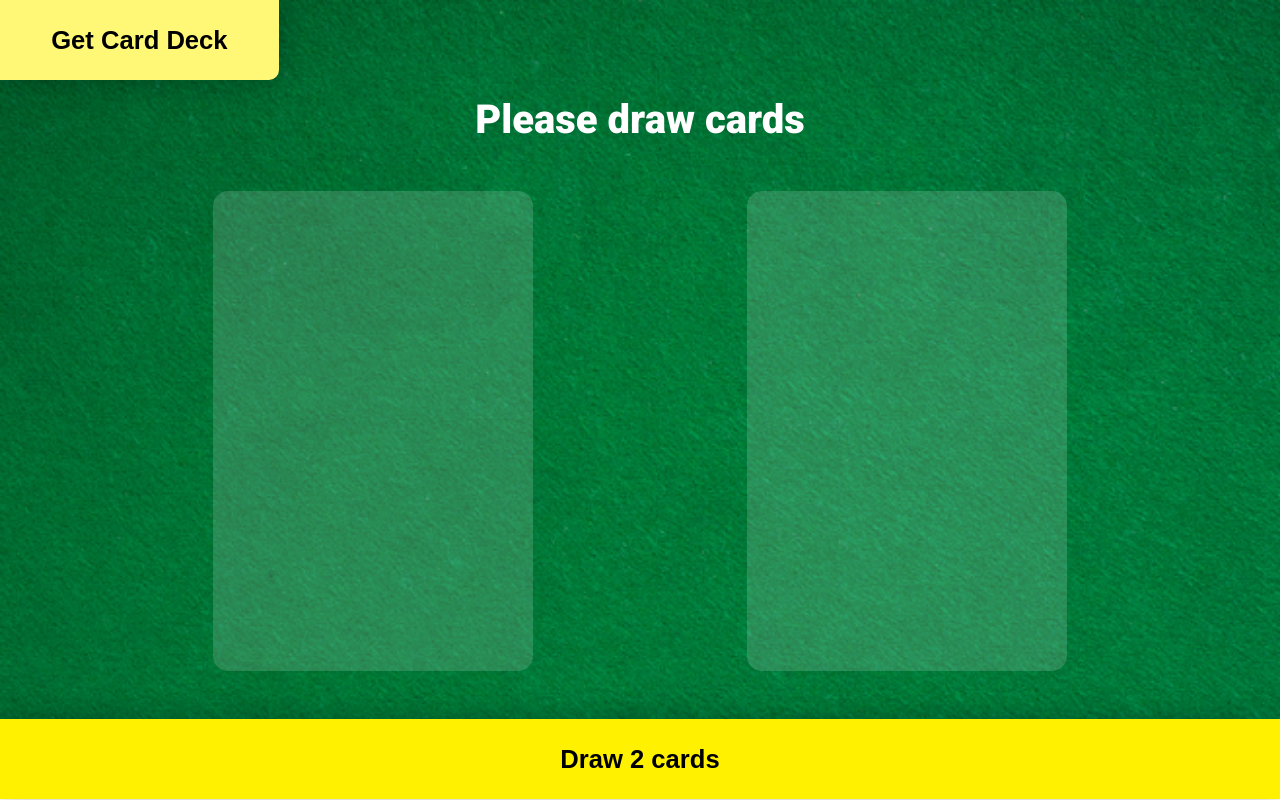
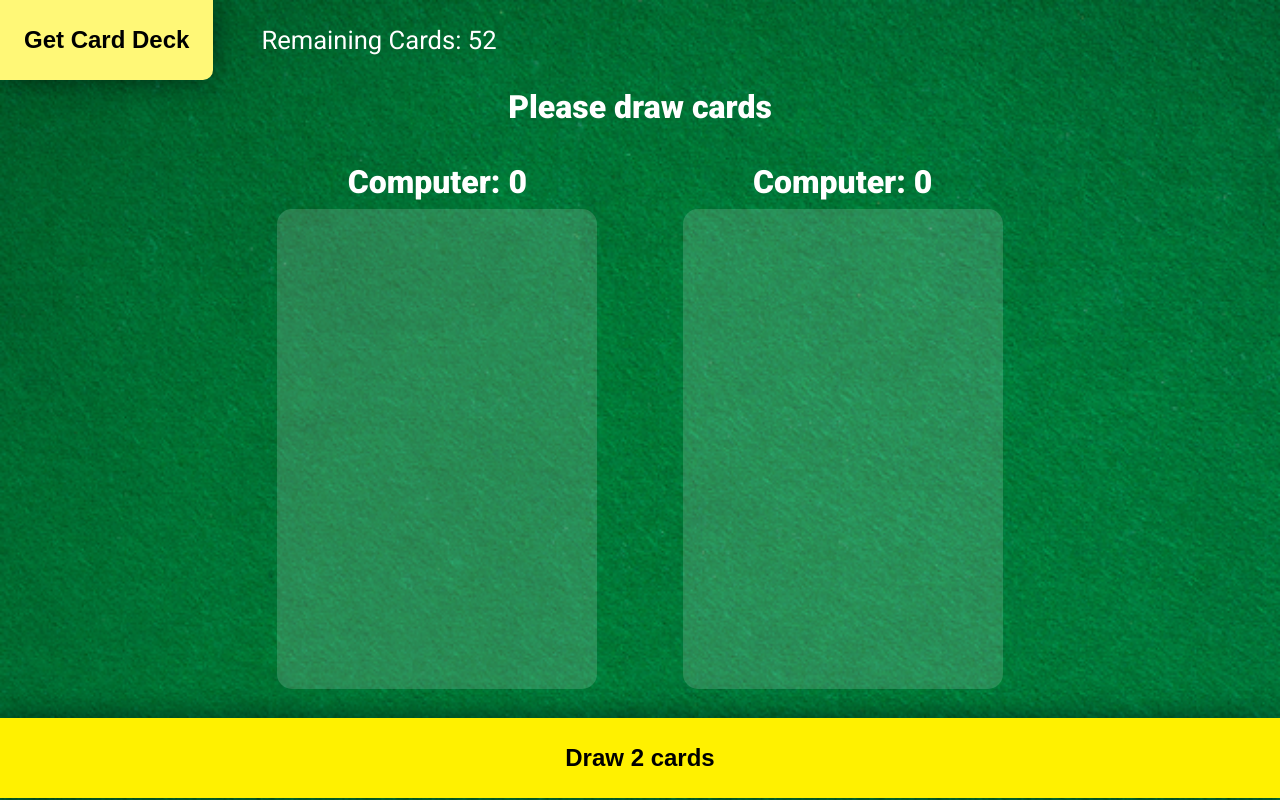
Before and after one commit to CarlEvaristo/Card-Game, a plain HTML site: page index.html in a window 1280 px wide. Drawn offline with Linux system fonts and the light colour scheme; no server answers.

Commit message:
add complete functionality but without async/await

```diff
--- a/index.html
+++ b/index.html
@@ -9,15 +9,16 @@
         <link href="https://fonts.googleapis.com/css2?family=Roboto:wght@400;900&display=swap" rel="stylesheet">
     </head>
     <body>
-        <div class="container">
+        <header>
             <button id="new-deck">Get Card Deck</button>
-            <h2 id="game-message">Please draw cards</h2>
-            <div id="cards">
-                <div class="card-placeholder" id="card-1"></div>
-                <div class="card-placeholder" id="card-2"></div>
-            </div>
-            <button id="draw-cards">Draw 2 cards</button>
+            <p id="cards-remaining">Remaining Cards: 52</p>
+        </header>
+        <h2 id="header">Please draw cards</h2>
+        <div id="cards">
+            <div id="card-1"><h3>Computer: 0</h3><div class="card-placeholder"></div></div>
+            <div id="card-2"><h3>Computer: 0</h3><div class="card-placeholder"></div></div>
         </div>
+        <button id="draw-cards">Draw 2 cards</button>
 
         <script src="index.js"></script>
     </body>
--- a/index.js
+++ b/index.js
@@ -2,6 +2,13 @@ let deckId
 const cardsContainer = document.getElementById("cards")
 const newDeckBtn = document.getElementById("new-deck")
 const drawCardBtn = document.getElementById("draw-cards")
+const header = document.getElementById("header")
+const cardsRemaining = document.getElementById("cards-remaining")
+const card1 = document.getElementById("card-1")
+const card2 = document.getElementById("card-2")
+
+let scoreComputer = 0
+let scorePlayer = 0
 
 function determineWinner(card1, card2) {
     cardArr = ["JACK", "QUEEN", "KING", "ACE"]
@@ -14,27 +21,53 @@ function determineWinner(card1, card2) {
     if (cardArr.includes(cardValue2)) {
         cardValue2 = cardArr.indexOf(cardValue2) + 11
     }
-    let message = (cardValue1 > cardValue2) ? "Computer Wins!" : (cardValue1 < cardValue2) ? "You Win!" : "War!"
-    return message
+
+    if (cardValue1 > cardValue2) {
+        scoreComputer += 1
+        return "Computer Wins!"
+    } else if (cardValue1 < cardValue2) {
+        scorePlayer += 1
+        return "You Win!"
+    } else {
+        return "War!"
+    }
+
 }
 
 function handleClick() {
     fetch("https://deckofcardsapi.com/api/deck/new/shuffle/?deck_count=1")
         .then(res => res.json())
-        .then(data => deckId = data.deck_id)
+        .then(data => {
+            drawCardBtn.classList.remove("disabled")
+            drawCardBtn.disabled = false
+            cardsRemaining.textContent = `Remaining Cards: ${data.remaining}`
+            deckId = data.deck_id
+        })
 }
 
 function handleDraw() {
     fetch(`https://deckofcardsapi.com/api/deck/${deckId}/draw/?count=2`)
     .then(res => res.json())
     .then(data => {
-        cardsContainer.children[0].innerHTML = `
-        <div class="card-placeholder"><img src="${data.cards[0].image}" alt="${data.cards[0].value} ${data.cards[0].suit}"></div>
+        cardsRemaining.textContent = `Remaining Cards: ${data.remaining}`
+        header.textContent = determineWinner(data.cards[0], data.cards[1])
+        card1.innerHTML = `
+        <h3>Computer: ${scoreComputer}</h3><div class="card-placeholder"><img src="${data.cards[0].image}" alt="${data.cards[0].value} ${data.cards[0].suit}"></div>
         `
-        cardsContainer.children[1].innerHTML = `
-        <div class="card-placeholder"><img src="${data.cards[1].image}" alt="${data.cards[1].value} ${data.cards[1].suit}"></div>
+        card2.innerHTML = `
+        <h3>You: ${scorePlayer}</h3><div class="card-placeholder"><img src="${data.cards[1].image}" alt="${data.cards[1].value} ${data.cards[1].suit}"></div>
         `
-        document.getElementById("game-message").textContent = determineWinner(data.cards[0], data.cards[1])
+
+
+        if (data.remaining == 0) {
+            drawCardBtn.disabled = true
+            drawCardBtn.style.display = "none"
+            // drawCardBtn.classList.add("disabled")
+            header.style.fontSize = "3rem"
+            header.textContent = (scoreComputer > scorePlayer) ? "Computer Wins!" : (scoreComputer < scorePlayer) ? "You Win!" : "It's a Draw!"
+            newDeckBtn.textContent = "Click to Replay"
+            newDeckBtn.addEventListener("click", ()=> location.reload())
+        }
     })
 }
 
--- a/styles.css
+++ b/styles.css
@@ -9,13 +9,6 @@ body {
     font-family: 'Roboto', sans-serif;
     font-size: 1.6rem;
     text-align: center;
-}
-h2 {
-    color:#fff;
-    font-size: 5vh;
-    margin: 2vh 0 0;
-}
-.container {
     background-image: url("img/table.png");
     background-repeat: no-repeat;
     background-size:cover;
@@ -23,64 +16,107 @@ h2 {
     flex-direction: column;
     justify-content: space-between;
 }
+header {
+    display:flex;
+    justify-content: flex-start;
+    align-items: center;
+    color:#fff;
+    font-size: 1.2rem;
+    height:10vh;
+}
+h2 {
+    color:#fff;
+    margin: 1vh 0 0;
+    font-size:4vh;
+}
+h3 {
+    color:#fff;
+    margin:0;
+    font-size:4vh;
+}
 button {
     cursor: pointer;
     background-color: #FFF100;
-    font-size: inherit;
+    font-size: 1.5rem;
     font-weight: bold;
     border:none;
     height:10vh;
-    padding: 0 2em;
-    /* transform:scale(1); */
-    transition: font-size 200ms, background-color 200ms;
-    box-shadow: 0px 0px 30px rgba(0, 0, 0, 0.279);
+    padding: 0 1em;
+    transition: background-color 200ms;
+    box-shadow: 0px 0px 30px rgba(0, 0, 0, 0.562);
 }
 button:hover {
     background-color: #fff877;
 }
 button:active {
     background-color: #ffdd00;
-    /* transform:scale(0.96); */
-    font-size: 1.55rem;
+}
+button:disabled {
+    background-color: rgb(199, 199, 199);
+    color:grey;
+    cursor: default;
 }
 #new-deck {
-    margin:0 auto 0 0;
+    margin:0;
+    margin-right:0.5em;
     border-bottom-right-radius: 10px;
 }
-#draw-cards {
-    padding: 0 2em;
-}
 #cards {
-    height: 72vh;
-    display:flex;
+    height: 74vh;
+    margin: 0 auto;
+    display: flex;
     flex-direction: column;
     justify-content: space-evenly;
     align-items: center;
 }
+#card-2 {
+    display: flex;
+    flex-direction: column;
+}
+#card-2 h3 {
+    order:10;
+}
 .card-placeholder{
     border-radius:15px;
-    width:23vh;
-    height:33vh;
+    width:20vh;
+    height:28vh;
     background-color: rgba(255, 255, 255, 0.158);
+    order:5;
 }
 .card-placeholder img {
+    border-radius:15px;
     width:100%;
     height:100%;
-    box-shadow: 0px 0px 30px rgba(0, 0, 0, 0.279);
+    box-shadow: 0px 0px 30px rgba(0, 0, 0, 0.562);
 }
+
 @media (min-width:700px) {
+    header {
+        font-size: 1.6rem;
+    }
+    #new-deck {
+        margin-right:2em;
+    }
     #cards {
-        display:flex;
+        width: 70vw;
+        margin:0 auto;
         flex-direction: row;
         justify-content: space-evenly;
+        align-items: center;
     }
     .card-placeholder{
         width:40vh;
         height:60vh;
     }
     h2 {
-        color:#fff;
-        font-size: 5vh;
-        margin: 2vh 0 0;
+        margin: 1vh 0 0;
+        font-size:4vh;
+    }
+    h3 {
+        margin: 1vh 0;
+        font-size:4vh;
+    }
+    #card-2 h3 {
+        order:0;
     }
 }
```
